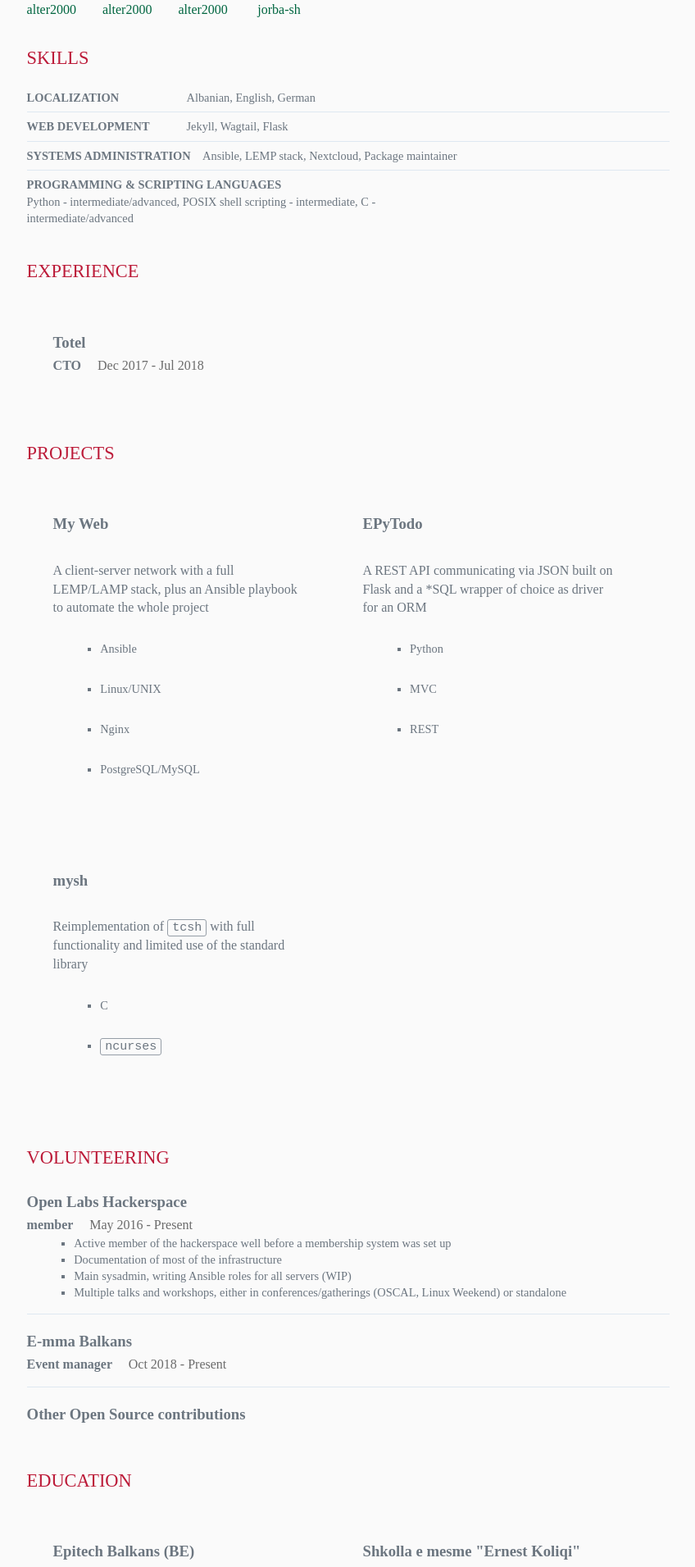
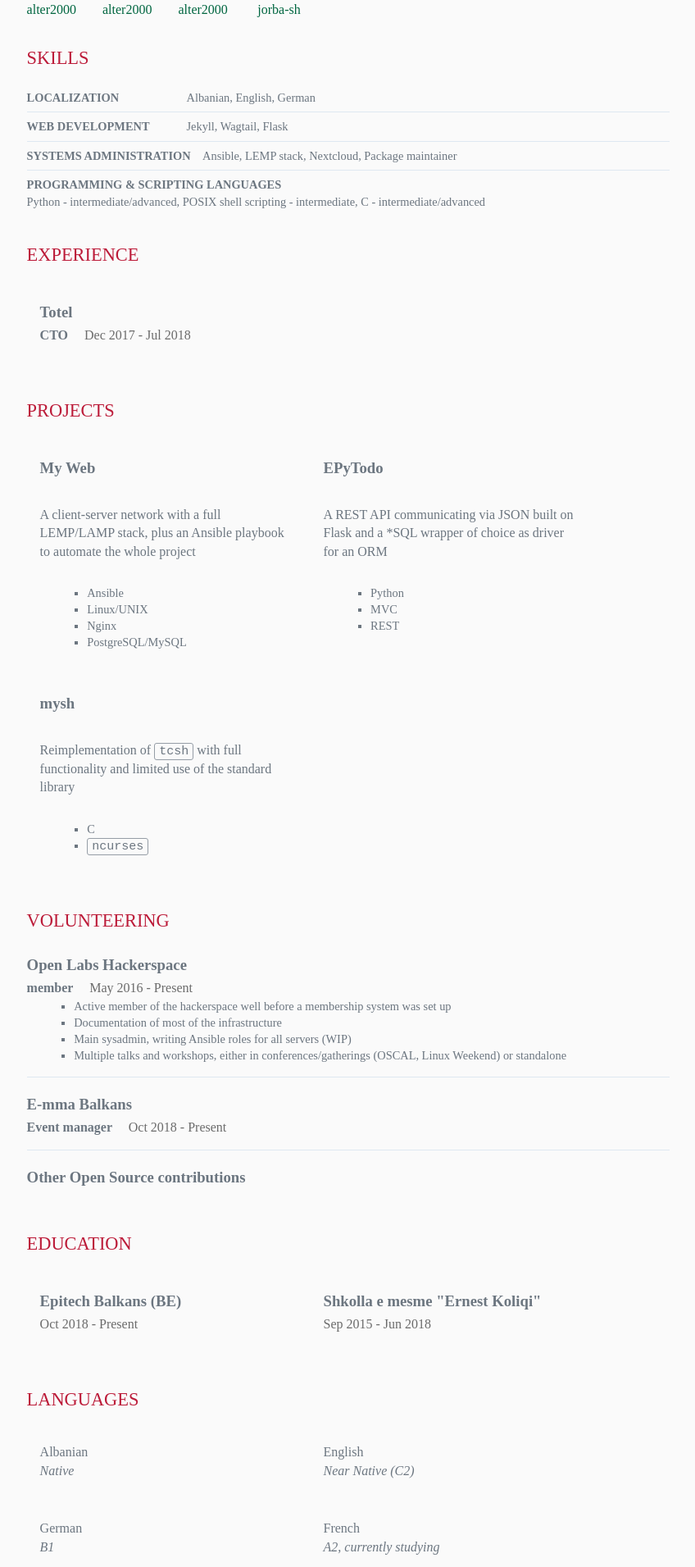
Before and after one commit to alter2000/alter2000.github.io, a Jekyll site: the page built from resume.html, in a window 1280 px wide. Shown: the part 347-2258 px from the top of the page at 82% size, without its empty margins (215-1063 px from the left). Built offline with Jekyll 4.4.1, drawn with Linux system fonts in a browser that asks for light colours.

Commit message:
fidget with two-col items

```diff
--- a/_data/resume.yml
+++ b/_data/resume.yml
@@ -96,7 +96,7 @@ projects:
       use of the standard library"
     highlights:
       - C
-      - "`ncurses`"
+      - '<code class="highlighter-rouge">ncurses</code>'
 
 # awards:
 #   - title: National Biology Olympiad for high schools
--- a/assets/css/resume.css
+++ b/assets/css/resume.css
@@ -109,14 +109,13 @@ section h2 {
 
 #skills .item .keywords {
 	display: inline-block;
-	width: 70%;
 	vertical-align: top;
 }
 
 .two-col .item {
 	display: inline-block;
 	vertical-align: top;
-	margin: 2em;
+	margin: 1em;
 	width: 40%;
 	border-bottom: 0;
 }
--- a/resume.html
+++ b/resume.html
@@ -108,7 +108,7 @@ css:
     </header>
     {%- if proj.summary -%}<div class="summary"><p>{{ proj.summary | markdownify }}</p></div>{%- endif -%}
     {%- if proj.highlights -%} <ul class="highlights">
-      {%- for hl in proj.highlights -%} <li>{{ hl | markdownify }}</li> {%- endfor -%}
+      {%- for hl in proj.highlights -%} <li>{{ hl }}</li> {%- endfor -%}
     </ul> {%- endif -%}
   </section>
   {%- endfor -%}
```
